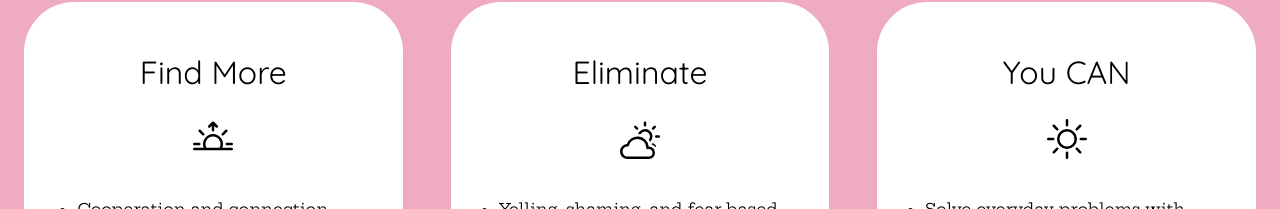
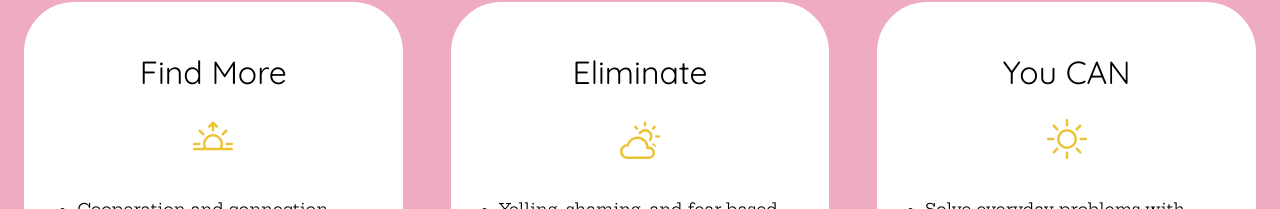
Before and after one commit to mmmaaatttttt/ccp-coaching, a Next.js app: page / in a window 1280 px wide. Shown: the part 2209-2418 px from the top of the page. Built offline with nearby package versions, Linux system fonts and the light colour scheme.

Commit message:
more edits to home page

```diff
--- a/pages/Home.module.css
+++ b/pages/Home.module.css
@@ -4,11 +4,6 @@
   border-radius: 2rem;
   align-items: center;
   position: relative;
-}
-
-.container {
-  max-width: 1320px;
-  margin: 0 auto;
 }
 
 .imageWrapper {
--- a/pages/index.tsx
+++ b/pages/index.tsx
@@ -30,7 +30,7 @@ const Home: NextPage = () => {
         </SlideFade>
       </section>
 
-      <div className={styles.container}>
+      <div className={`container ${styles.container}`}>
         <SlideFade from="bottom" duration={1} amount={0.1} scroll>
           <section className={styles.section}>
             <div className={`${styles.col2} p-5`}>
@@ -164,7 +164,7 @@ const Home: NextPage = () => {
           <section className={`${styles.section} ${styles.contact}`}>
             <div className="m-4 mt-5 p-4">
               <h2>Find More</h2>
-              <Sunrise width="2.5rem" height="2.5rem" />
+              <Sunrise width="2.5rem" height="2.5rem" className="color-secondary" />
               <ul className="p-4">
                 <li className="mb-3">Cooperation and connection</li>
                 <li className="mb-3">Ease, peace, and teamwork</li>
@@ -174,7 +174,7 @@ const Home: NextPage = () => {
             </div>
             <div className="m-4 mt-5 p-4">
               <h2>Eliminate</h2>
-              <CloudSun width="2.5rem" height="2.5rem" />
+              <CloudSun width="2.5rem" height="2.5rem" className="color-secondary" />
               <ul className="p-4">
                 <li className="mb-3">
                   Yelling, shaming, and fear-based tactics
@@ -191,7 +191,7 @@ const Home: NextPage = () => {
             </div>
             <div className="m-4 mt-5 p-4">
               <h2>You CAN</h2>
-              <Sun width="2.5rem" height="2.5rem" />
+              <Sun width="2.5rem" height="2.5rem" className="color-secondary" />
               <ul className="p-4">
                 <li className="mb-3">
                   Solve everyday problems with effective strategies that
```
